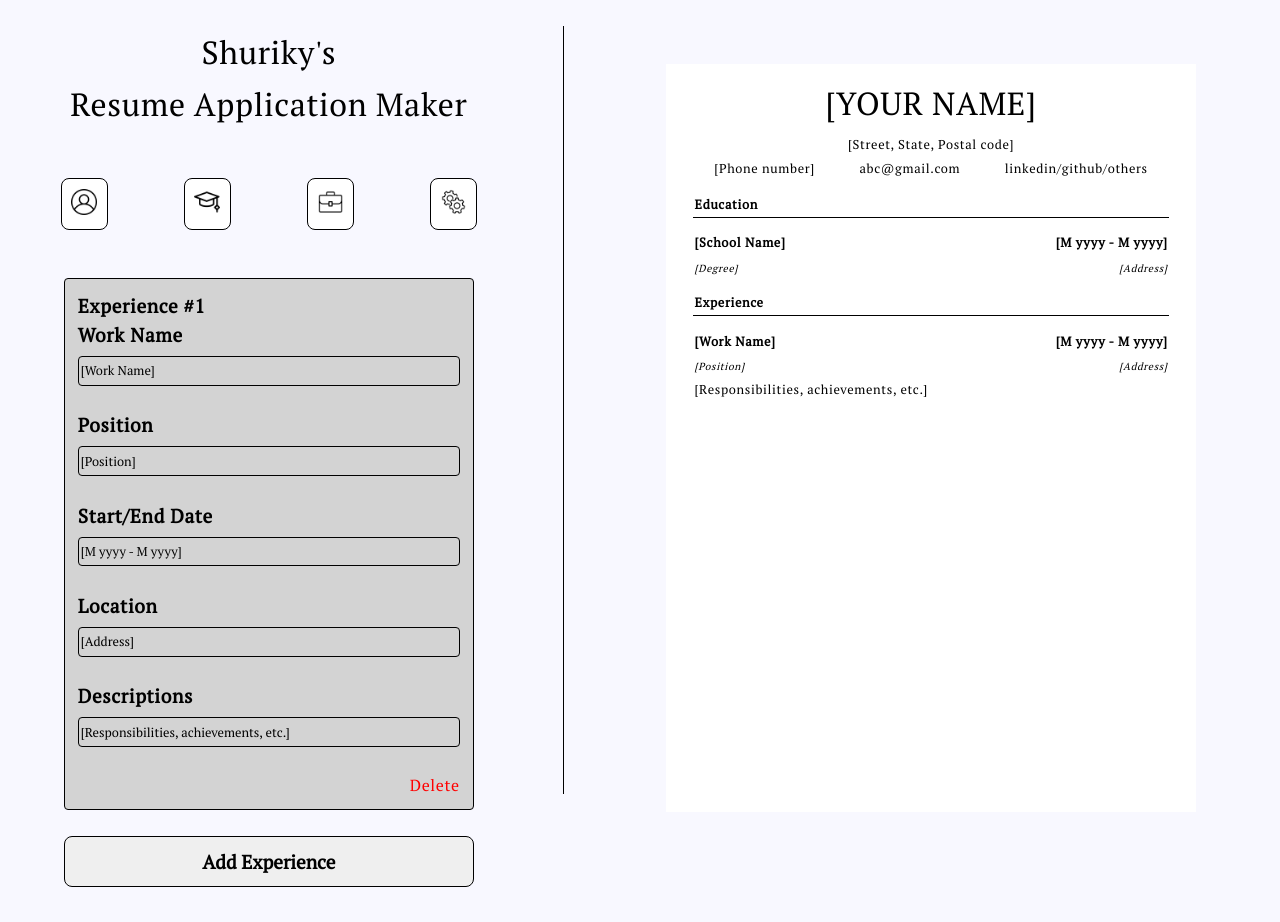
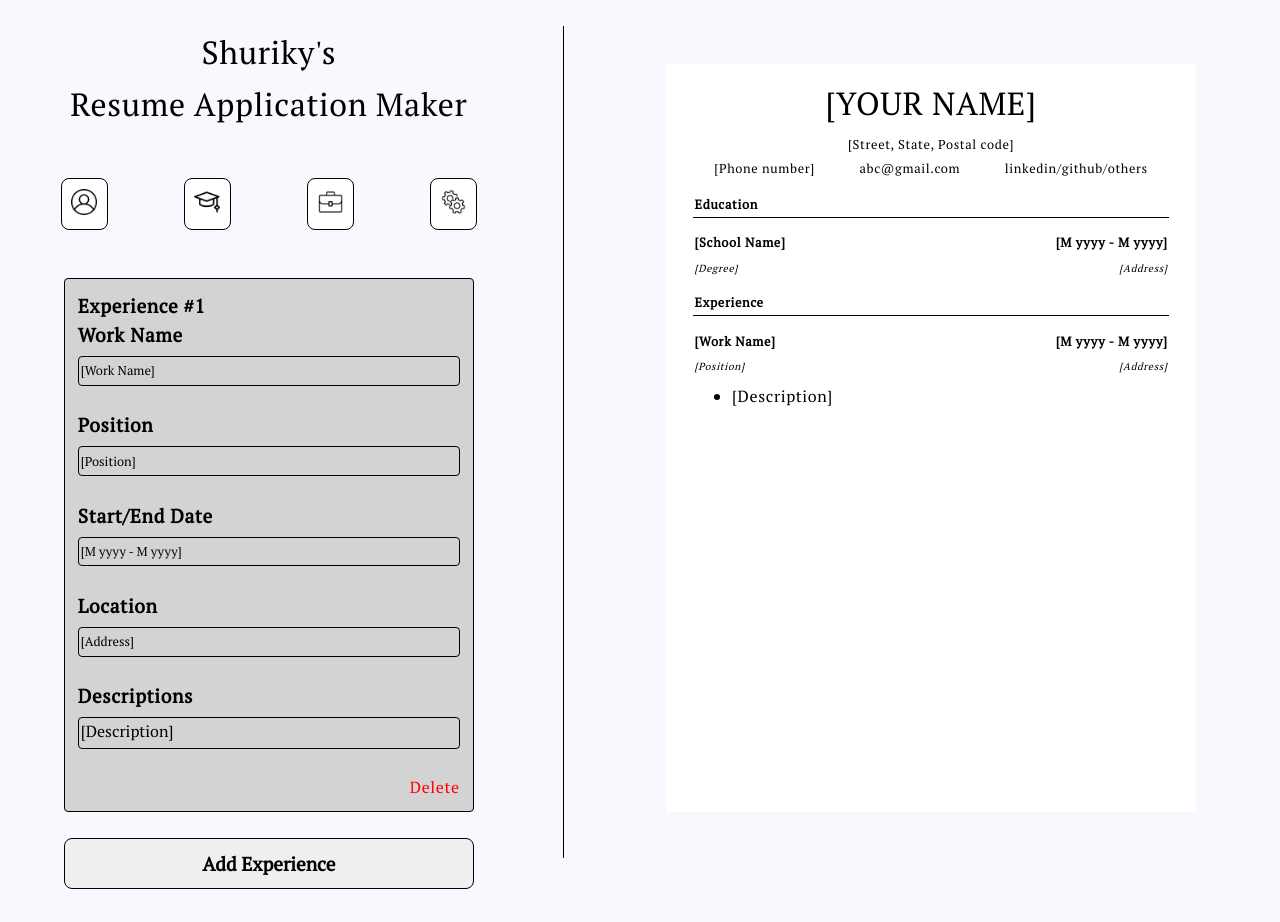
Before and after one commit to Shuriky/odin-cv-application, a React (Vite) app in the folder repo/: page / in a window 1280 px wide. Both pictures are taken after a click on the button 330 px from the left and 204 px from the top of the page. Built offline with nearby package versions, Linux system fonts and the light colour scheme.

Commit message:
make the description box auto resize

```diff
--- a/repo/src/App.jsx
+++ b/repo/src/App.jsx
@@ -23,7 +23,7 @@ export default function App() {
             position: "[Position]",
             date: "[M yyyy - M yyyy]",
             location: "[Address]",
-            descriptions: "[Responsibilities, achievements, etc.]",
+            descriptions: "[Description]",
             },],
     });
 
--- a/repo/src/document-components/Document.jsx
+++ b/repo/src/document-components/Document.jsx
@@ -45,23 +45,36 @@ function ExperiencesDisplay({ formData }) {
     const experienceDisplay = formData.experiences.length ? "block" : "none";
 
     return (
-        <div className="sectionDisplay" id="experiencesDisplay" style={{ display: experienceDisplay }}>
+        <div
+            className="sectionDisplay"
+            id="experiencesDisplay"
+            style={{ display: experienceDisplay }}
+        >
             <h2>Experience</h2>
             <div className="horizontalLine"></div>
             {formData.experiences.length === 0 ? (
                 <p>No experience data available.</p>
             ) : (
                 formData.experiences.map((experienceData, index) => (
-                    <div key={index} className="componentDisplay">
+                    <div key={index}>
+                        <div className="componentDisplay">
                             <div className="smallComponent">
                                 <p><strong>{experienceData.workName}</strong></p>
                                 <p><em>{experienceData.position}</em></p>
-                            <p>{experienceData.descriptions}</p>
                             </div>
                             <div className="smallComponent" style={{ textAlign: "end" }}>
                                 <p><strong>{experienceData.date}</strong></p>
                                 <p><em>{experienceData.location}</em></p>
                             </div>
+                        </div>
+                        <ul className="descriptionDisplay">
+                            {experienceData.descriptions
+                                .split('\n')
+                                .filter(line => line.trim() !== '')
+                                .map((line, i) => (
+                                    <li key={i}>{line.replace(/^•\s*/, '')}</li>
+                                ))}
+                        </ul>
                     </div>
                 ))
             )}
--- a/repo/src/form-components/Experiences.jsx
+++ b/repo/src/form-components/Experiences.jsx
@@ -14,6 +14,41 @@ function ExperienceComponent({ index, formData, setFormData }) {
                     : experience
             ),
         }));
+    };
+
+    const handleBulletInput = (e, index) => {
+        if (e.key === "Enter") {
+            e.preventDefault(); // Prevent default newline
+
+            const textarea = e.target;
+            const { selectionStart, selectionEnd, value } = textarea;
+            const bullet = "\n";
+
+            const newValue =
+                value.substring(0, selectionStart) +
+                bullet +
+                value.substring(selectionEnd);
+
+            // Update state first
+            setFormData((prev) => ({
+                ...prev,
+                experiences: prev.experiences.map((exp, i) =>
+                    i === index
+                        ? { ...exp, descriptions: newValue }
+                        : exp
+                ),
+            }));
+
+            // Wait for DOM update, then adjust height
+            requestAnimationFrame(() => {
+                textarea.value = newValue; // ensure it has the new text
+                autoResize(textarea);
+
+                // Restore cursor position after the bullet
+                const newCursorPos = selectionStart + bullet.length;
+                textarea.setSelectionRange(newCursorPos, newCursorPos);
+            });
+        }
     };
 
     const handleDelete = (index) => {
@@ -68,13 +103,19 @@ function ExperienceComponent({ index, formData, setFormData }) {
             </div>
             <div className="text-input">
                 <label htmlFor="descriptions">Descriptions</label>
-                <input
-                    class="descriptionInput"
+                <textarea
+                    className="descriptionInput"
                     id={`descriptions-${index}`}
                     value={experience.descriptions}
                     onChange={(e) => {
                         handleChange(e, index);
+                        autoResize(e.target);
                     }}
+                    onKeyDown={(e) => {
+                        handleBulletInput(e, index);
+                    }}
+                    rows={1}
+                    style={{ overflow: "hidden", resize: "none" }}
                 />
             </div>
             <div onClick={() => handleDelete(index)} className="deleteButton">
@@ -83,6 +124,12 @@ function ExperienceComponent({ index, formData, setFormData }) {
         </div>
     );
 }
+
+function autoResize(textarea) {
+    textarea.style.height = "auto"; // Reset height
+    textarea.style.height = `${textarea.scrollHeight}px`; // Set to scroll height
+}
+
 
 
 export default function Experiences({ formData, setFormData }) {
@@ -96,7 +143,7 @@ export default function Experiences({ formData, setFormData }) {
                     position: "[Position]",
                     date: "[M yyyy - M yyyy]",
                     location: "[Address]",
-                    descriptions: "[Responsibilities, achievements, etc.]",
+                    descriptions: "[Description]",
                 },
             ],
         });
--- a/repo/src/index.css
+++ b/repo/src/index.css
@@ -107,7 +107,7 @@ button:active {
   margin-bottom: 2vw;
 }
 
-input {
+input, textarea {
   height: 2vw;
   background-color: transparent;
   color: black;
@@ -141,10 +141,11 @@ label {
 #separate-line {
   background-color: black;
   width: 0.15vw;
-  height: 60vw;
+  height: 65vw;
   margin-left: 5vw;
   margin-right: 5vw;
   margin-top: 2vw;
+  margin-bottom: 5vw;
 }
 
 /* Document */
@@ -241,6 +242,15 @@ h2 {
 }
 
 .descriptionInput {
+  resize: none;
+  overflow: hidden;
+  font-family: inherit;
+  font-size: inherit;
+  line-height: 1.4;
+}
+
+.descriptionDisplay {
+  margin-top: -0.5vw;
   display: flex;
-  text-wrap: wrap;
+  flex-direction: column;
 }
```
Lines whose indentation alone changed are shown as unchanged.
